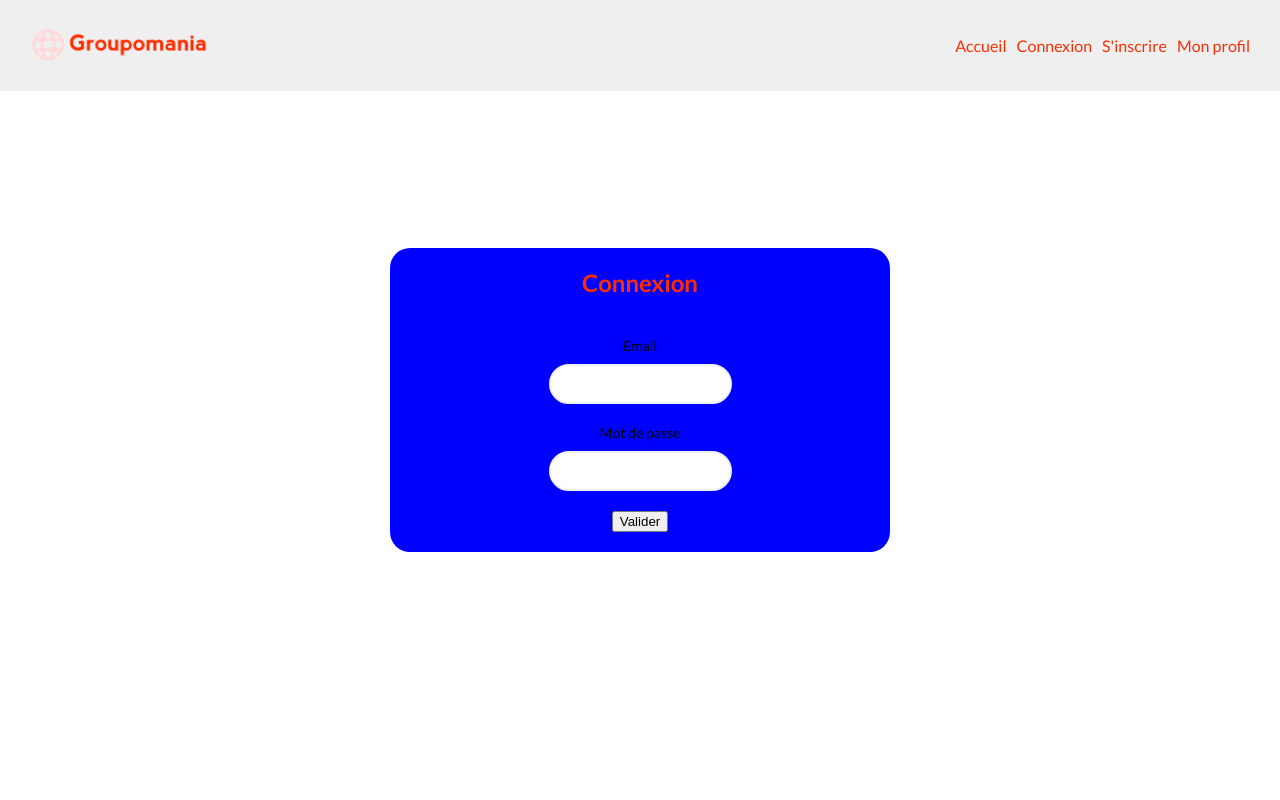
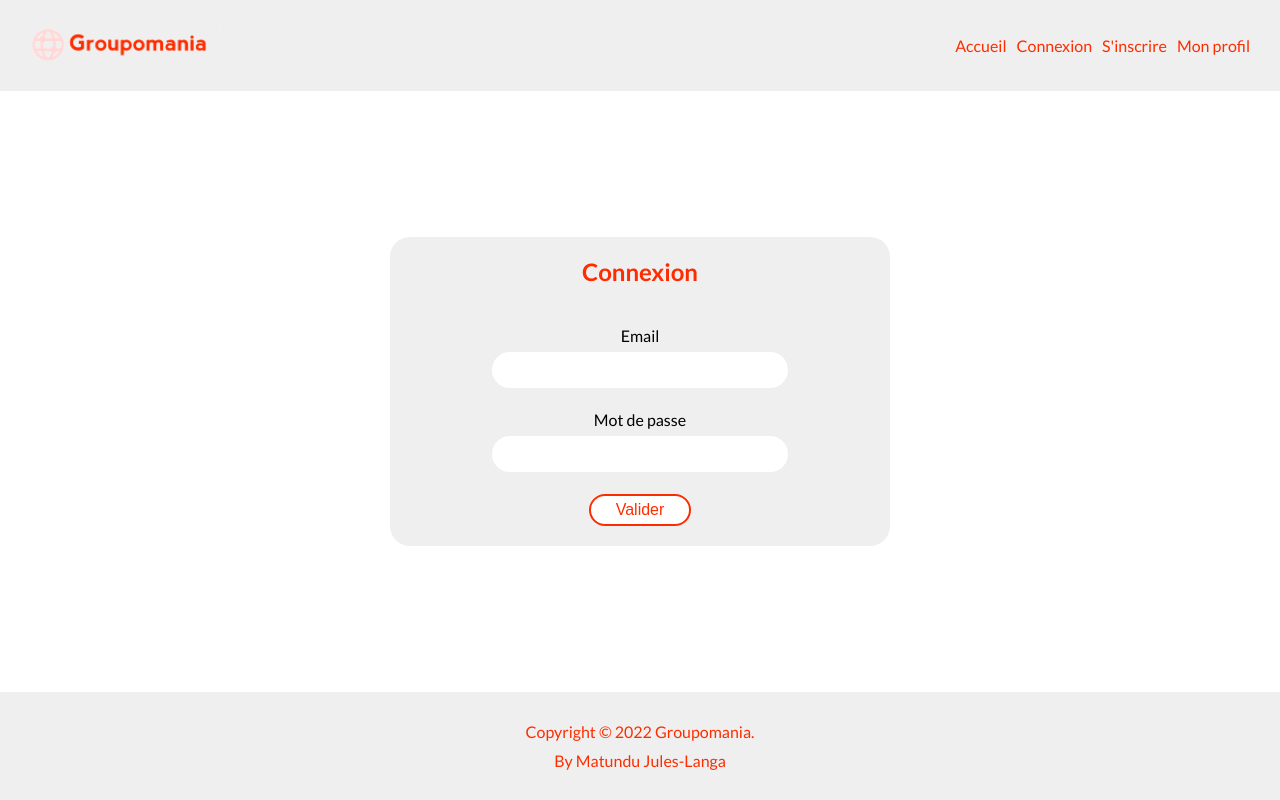
Before and after one commit to Matundu-Jules/OpenClassrooms-P7-Groupomania, a React (Create React App) app in the folder frontend/: page /login in a window 1280 px wide. Built offline with nearby package versions, Linux system fonts and the light colour scheme.

Commit message:
Création du Formulaire de Connexion + Footer.

```diff
--- a/frontend/src/App.js
+++ b/frontend/src/App.js
@@ -5,6 +5,7 @@ import Login from './pages/Login'
 import Profile from './pages/Profile'
 import styles from './App.module.scss'
 import Header from './components/Header'
+import Footer from './components/Footer'
 
 function App() {
     return (
@@ -16,6 +17,7 @@ function App() {
                 <Route path="/login" element={<Login />} />
                 <Route path="/profile/:id" element={<Profile />} />
             </Routes>
+            <Footer />
         </div>
     )
 }
--- a/frontend/src/App.module.scss
+++ b/frontend/src/App.module.scss
@@ -1,8 +1,8 @@
 .appContainer {
     width: 100%;
-    height: 100vh;
+    min-height: 100vh;
     display: flex;
     flex-direction: column;
     align-items: center;
-    justify-content: center;
+    justify-content: space-between;
 }
--- a/frontend/src/assets/styles/_themes.scss
+++ b/frontend/src/assets/styles/_themes.scss
@@ -5,6 +5,7 @@
     border-radius: 20px;
     cursor: pointer;
     transition: 0.2s opacity;
+    font-size: 16px;
 
     &:hover {
         opacity: 0.8;
@@ -15,12 +16,26 @@
     background-color: var(--primary);
     color: white;
     border: 2px solid var(--primary);
+    transition: 0.5s background-color, color, border;
+
+    &:hover {
+        background-color: white;
+        color: var(--primary);
+        border: 2px solid white;
+    }
 }
 
 .btn-reverse-primary {
     border: 2px solid var(--primary);
     color: var(--primary);
     background-color: white;
+    transition: 0.5s background-color, color, border;
+
+    &:hover {
+        background-color: var(--primary);
+        color: white;
+        border: 2px solid var(--primary);
+    }
 }
 
 .card {
@@ -34,7 +49,6 @@
 }
 
 label {
-    font-size: 14px;
     font-weight: 500;
     margin-bottom: 3px;
 }
@@ -43,6 +57,7 @@ input {
     padding: 10px 15px;
     border: 2px solid var(--gray-2);
     border-radius: 20px;
+    width: 300px;
     &:focus-visible {
         outline: 2px solid var(--primary);
     }
--- /dev/null
+++ b/frontend/src/components/Footer/Footer.module.scss
@@ -0,0 +1,14 @@
+.footer {
+    background-color: var(--gray-2);
+    color: var(--primary);
+    display: flex;
+    flex-direction: column;
+    align-items: center;
+    justify-content: center;
+    padding: 25px;
+    width: 100%;
+
+    p {
+        margin: 5px;
+    }
+}
--- /dev/null
+++ b/frontend/src/components/Footer/index.js
@@ -0,0 +1,12 @@
+import styles from './Footer.module.scss'
+
+function Footer() {
+    return (
+        <footer className={styles.footer}>
+            <p>Copyright © 2022 Groupomania.</p>
+            <p>By Matundu Jules-Langa</p>
+        </footer>
+    )
+}
+
+export default Footer
--- a/frontend/src/components/Header/Header.module.scss
+++ b/frontend/src/components/Header/Header.module.scss
@@ -4,10 +4,6 @@ header {
     width: 100%;
     padding: 20px;
     background-color: var(--gray-2);
-    margin-bottom: 20px;
-    position: fixed;
-    top: 0px;
-    left: 0px;
 
     div {
         flex: 1 1 auto;
--- a/frontend/src/pages/Login/Login.module.scss
+++ b/frontend/src/pages/Login/Login.module.scss
@@ -1,3 +1,10 @@
+section {
+    display: flex;
+    align-items: center;
+    justify-content: center;
+    width: 100%;
+}
+
 form {
     width: 500px;
     display: flex;
@@ -5,8 +12,12 @@ form {
     justify-content: center;
     align-items: center;
     border-radius: 20px;
-    background-color: blue;
-    padding: 20px;
+
+    h1 {
+        margin-bottom: 40px;
+        color: var(--primary);
+        font-weight: 700;
+    }
 }
 
 .labelInputContainer {
@@ -16,6 +27,7 @@ form {
     margin-bottom: 20px;
 
     label {
-        margin-bottom: 10px;
+        margin-bottom: 5px;
+        font-size: 16px;
     }
 }
--- a/frontend/src/pages/Login/index.js
+++ b/frontend/src/pages/Login/index.js
@@ -1,30 +1,96 @@
-import { useState } from 'react'
+import { useContext, useState } from 'react'
+import { Navigate } from 'react-router-dom'
+import * as yup from 'yup'
+import { useForm } from 'react-hook-form'
+import { yupResolver } from '@hookform/resolvers/yup'
+import { ApiContext } from '../../context/ApiContext'
 import styles from './Login.module.scss'
 
 function Login() {
     const [success, setSuccess] = useState(false)
+    const [isLoading, setIsLoading] = useState(false)
+    const BASE_URL = useContext(ApiContext)
+    const defaultValues = {
+        email: '',
+        password: '',
+    }
 
-    function handleClickLogin(e) {
-        e.stopPropagation()
-        setSuccess(true)
+    const loginSchema = yup.object({
+        email: yup
+            .string()
+            .email('Veuillez entrer une adresse email valide.')
+            .required('Une adresse email est requise.'),
+        password: yup.string().required('Le mot de passe est obligatoire.'),
+    })
+
+    const {
+        formState: { errors, isSubmitting },
+        register,
+        handleSubmit,
+        reset,
+        setError,
+        clearErrors,
+    } = useForm({
+        defaultValues,
+        resolver: yupResolver(loginSchema),
+    })
+
+    async function submit(values) {
+        try {
+        } catch (e) {
+        } finally {
+        }
     }
 
     return (
         <section>
             {success ? (
-                <h1>Success</h1>
+                <Navigate to="/" replace={true} />
             ) : (
-                <form>
+                <form className="card" onSubmit={handleSubmit(submit)}>
                     <h1>Connexion</h1>
                     <div className={`${styles.labelInputContainer}`}>
                         <label htmlFor="email">Email</label>
-                        <input type="text" id="email" />
+                        <input type="text" id="email" {...register('email')} />
+                        {errors?.email ? (
+                            <p className="form-error">{errors.email.message}</p>
+                        ) : errors.emailExist ? (
+                            <p className="form-error">
+                                {errors.emailExist.message}
+                            </p>
+                        ) : (
+                            ''
+                        )}
                     </div>
                     <div className={`${styles.labelInputContainer}`}>
                         <label htmlFor="password">Mot de passe</label>
-                        <input type="password" id="password" />
+                        <input
+                            type="password"
+                            id="password"
+                            {...register('password')}
+                        />
+                        {errors?.password ? (
+                            <p className="form-error">
+                                {errors.password.message}
+                            </p>
+                        ) : errors.wrongPassword ? (
+                            <p className="form-error">
+                                {errors.wrongPassword.message}
+                            </p>
+                        ) : (
+                            ''
+                        )}
                     </div>
-                    <button onClick={handleClickLogin}>Valider</button>
+                    {isLoading ? (
+                        <p>Chargement...</p>
+                    ) : (
+                        <button
+                            className="btn btn-reverse-primary"
+                            disabled={isSubmitting}
+                        >
+                            Valider
+                        </button>
+                    )}
                 </form>
             )}
         </section>
--- a/frontend/src/pages/SignUp/SignUp.module.scss
+++ b/frontend/src/pages/SignUp/SignUp.module.scss
@@ -1,8 +1,9 @@
-// section {
-//     display: flex;
-//     align-items: center;
-//     justify-content: center;
-// }
+section {
+    display: flex;
+    align-items: center;
+    justify-content: center;
+    width: 100%;
+}
 
 form {
     width: 500px;
@@ -27,5 +28,6 @@ form {
 
     label {
         margin-bottom: 5px;
+        font-size: 16px;
     }
 }
```
